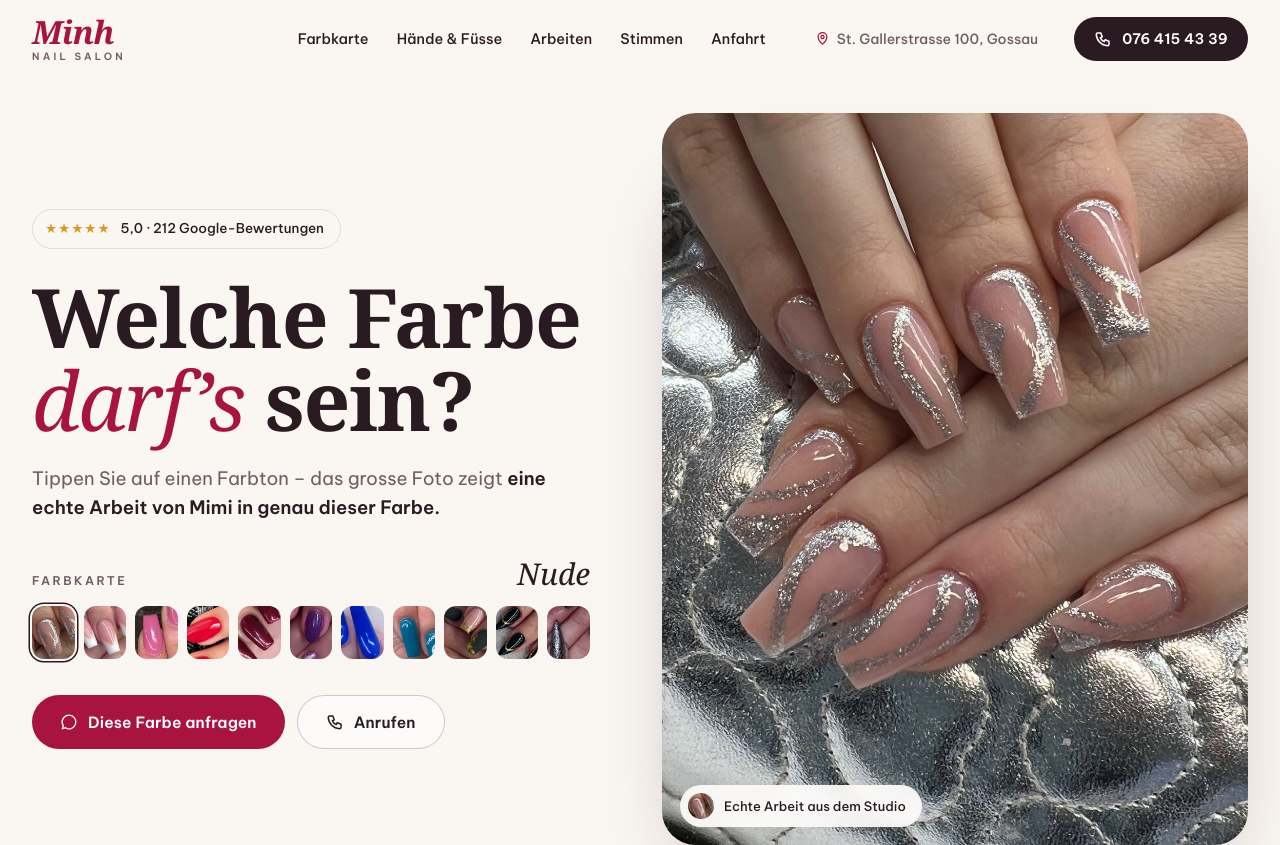
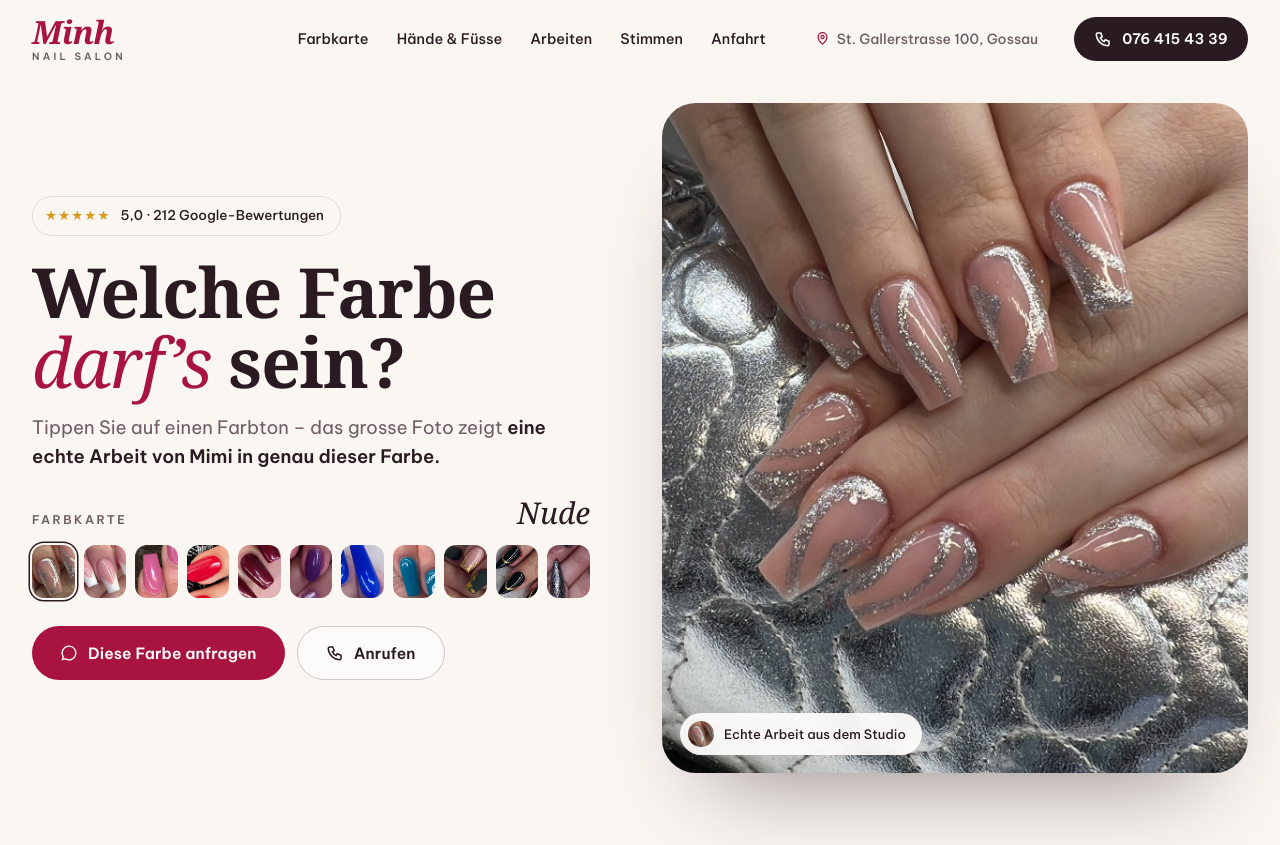
Before and after one commit to julia-mirku/minh-nails-muster, a plain HTML site: page index.html in a window 1280 px wide. Shown: the top 845 px of the page. Drawn offline with Linux system fonts and the light colour scheme; a web font is replaced by a local one.

Commit message:
Add files via upload

```diff
--- a/index.html
+++ b/index.html
@@ -64,16 +64,16 @@ h1 em,h2 em{font-style:italic;font-weight:500;color:var(--acc)}
 .mob-addr{display:none}
 
 /* hero */
-.hero{padding:34px 0 96px}
+.hero{padding:24px 0 96px}
 .hero .wrap{display:grid;grid-template-columns:minmax(0,1fr) minmax(0,1.05fr);gap:72px;align-items:center}
 .stars{display:inline-flex;align-items:center;gap:10px;padding:8px 16px 8px 12px;border-radius:999px;border:1px solid var(--line);font-size:13.5px;font-weight:500;transition:box-shadow .2s,border-color .2s,background-color .2s}
 .stars i{color:#D99A1E;font-style:normal;letter-spacing:1px}
 @media (hover:hover){.ready .stars:hover{background:#fff;border-color:rgba(168,20,63,.3);box-shadow:0 0 0 5px rgba(168,20,63,.06)}}
-.hero h1{font-size:clamp(52px,6.4vw,98px);margin:26px 0 22px}
+.hero h1{font-size:clamp(46px,5.4vw,84px);margin:20px 0 16px}
 .hero h1 .w{display:inline-block;opacity:0;transform:translateY(28px)}
 .lead{font-size:18.5px;color:var(--ink2);max-width:31em}
 .lead b{color:var(--ink);font-weight:600}
-.chart{margin:36px 0 0}
+.chart{margin:26px 0 0}
 .chart-h{display:flex;align-items:baseline;justify-content:space-between;gap:16px;margin-bottom:16px;max-width:560px}
 .chart-h strong{font-family:var(--serif);font-style:italic;font-weight:500;font-size:30px;line-height:1;color:var(--ink)}
 .sws{display:grid;grid-template-columns:repeat(11,minmax(0,1fr));gap:9px;max-width:560px}
@@ -81,8 +81,8 @@ h1 em,h2 em{font-style:italic;font-weight:500;color:var(--acc)}
 .sw img{width:100%;height:100%;object-fit:cover;transition:transform .5s var(--ease)}
 .sw.on{box-shadow:0 0 0 2px var(--bg),0 0 0 3.5px var(--ink)}
 @media (hover:hover){.ready .sw:not(.on):hover{box-shadow:0 0 0 2px var(--bg),0 0 0 3.5px var(--acc2),0 10px 22px -10px rgba(42,26,33,.5)}.ready .sw:hover img{transform:scale(1.08)}}
-.cta{display:flex;flex-wrap:wrap;gap:12px;margin-top:36px}
-.stage{position:relative;aspect-ratio:4/5;border-radius:34px;overflow:hidden;background:#e9e0d8;box-shadow:0 50px 90px -50px rgba(42,26,33,.55);opacity:0;cursor:zoom-in;transition:box-shadow .3s}
+.cta{display:flex;flex-wrap:wrap;gap:12px;margin-top:28px}
+.stage{position:relative;aspect-ratio:auto;height:clamp(520px,calc(100vh - 130px),800px);border-radius:34px;overflow:hidden;background:#e9e0d8;box-shadow:0 50px 90px -50px rgba(42,26,33,.55);opacity:0;cursor:zoom-in;transition:box-shadow .3s}
 .stage>img{position:absolute;inset:0;width:100%;height:100%;object-fit:cover;object-position:50% 45%;transition:opacity .9s ease,transform 1.8s var(--ease)}
 .stage>img.off{opacity:0;transform:scale(1.04)}
 @media (hover:hover){.ready .stage:hover{box-shadow:0 0 0 6px rgba(255,255,255,.85),0 50px 90px -50px rgba(42,26,33,.6)}}
@@ -204,7 +204,7 @@ footer .soc{margin-left:auto;display:flex;gap:22px}
   .hero{padding:16px 0 70px}
   .hero .wrap{display:flex;flex-direction:column;gap:0}
   .hero-text{display:contents}
-  .stage{order:1;aspect-ratio:4/4.6;border-radius:26px}
+  .stage{order:1;height:auto;aspect-ratio:4/4.6;border-radius:26px}
   .chart{order:2;margin-top:22px}
   .stars{order:3;align-self:flex-start;margin-top:30px}
   .hero h1{order:4;margin:18px 0 16px}
@@ -243,7 +243,7 @@ footer .soc{margin-left:auto;display:flex;gap:22px}
 @media (orientation:landscape) and (max-height:520px){
   .hero .wrap{display:grid;grid-template-columns:1fr 1fr}
   .hero-text{display:block}
-  .stage{aspect-ratio:4/4.4}
+  .stage{height:calc(100vh - 110px);min-height:0}
 }
 @media (prefers-reduced-motion:reduce){*{transition-duration:.01s!important;animation:none!important}}
 </style>
```
